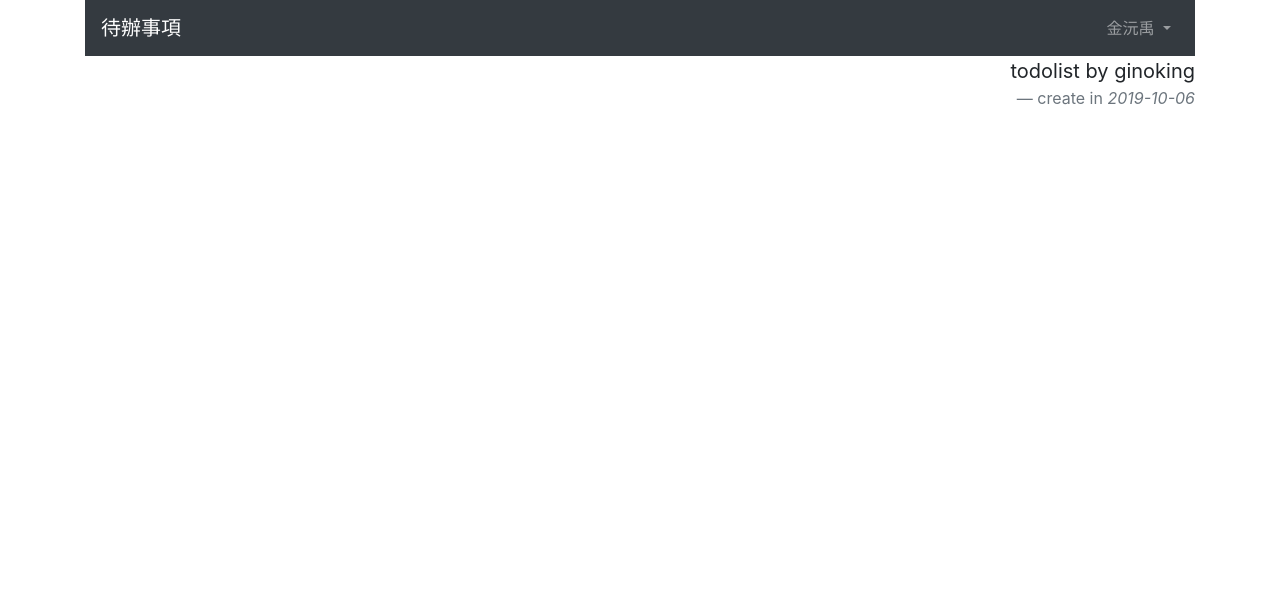
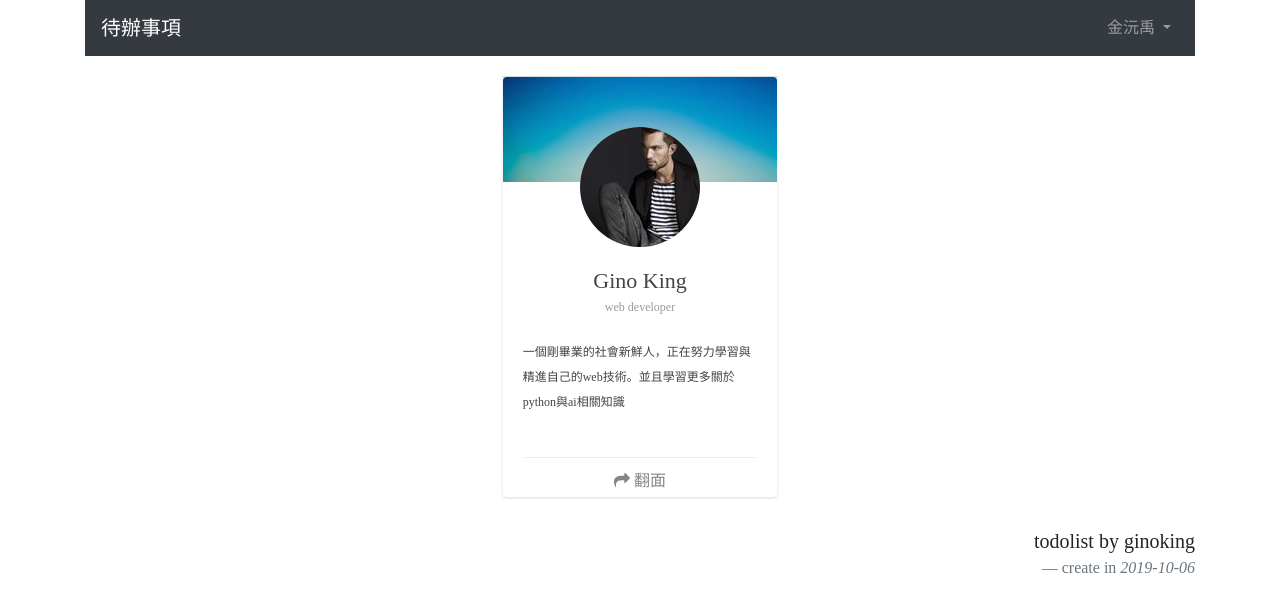
Before and after one commit to ginoking/todolist, a PHP site: page /profile in a window 1280 px wide. Shown: the top 612 px of the page. Run offline with PHP 8.4, Linux system fonts and the light colour scheme; a user stored in the database is signed in; data comes from the database, SQL or seed files in the repository; some libraries are stand-ins or nearby versions.

Commit message:
profile update

```diff
--- a/sideproject/templates/base.html
+++ b/sideproject/templates/base.html
@@ -4,16 +4,16 @@
 	<meta charset="utf-8">
 	<title>sideproject_待辦事項</title>
 	<!-- bootstrap -->
-	<link rel="stylesheet" type="text/css" href="/css/bootstrap.css">
-	<link rel="stylesheet" type="text/css" href="/css/style.css">
+	<link rel="stylesheet" type="text/css" href="templates/css/bootstrap.css">
+	<link rel="stylesheet" type="text/css" href="templates/css/style.css">
 	<script src="https://code.jquery.com/jquery-3.3.1.slim.min.js" integrity="sha384-q8i/X+965DzO0rT7abK41JStQIAqVgRVzpbzo5smXKp4YfRvH+8abtTE1Pi6jizo" crossorigin="anonymous"></script>
 	<script src="https://cdnjs.cloudflare.com/ajax/libs/popper.js/1.14.6/umd/popper.min.js" integrity="sha384-wHAiFfRlMFy6i5SRaxvfOCifBUQy1xHdJ/yoi7FRNXMRBu5WHdZYu1hA6ZOblgut" crossorigin="anonymous"></script>
 	<script src="https://stackpath.bootstrapcdn.com/bootstrap/4.2.1/js/bootstrap.min.js" integrity="sha384-B0UglyR+jN6CkvvICOB2joaf5I4l3gm9GU6Hc1og6Ls7i6U/mkkaduKaBhlAXv9k" crossorigin="anonymous"></script>
 	<!-- font-awesome -->
 	<link rel="stylesheet" href="https://cdnjs.cloudflare.com/ajax/libs/font-awesome/4.7.0/css/font-awesome.min.css">
-	<script type="text/javascript" src="/js/jquery.cookie.js"></script>
+	<script type="text/javascript" src="templates/js/jquery.cookie.js"></script>
 	<!-- animate.css -->
-	<link rel="stylesheet" type="text/css" href="/css/animate.css">
+	<link rel="stylesheet" type="text/css" href="templates/css/animate.css">
 	<script type="text/javascript">
 		//警告訊息
 		$(function(){
@@ -39,7 +39,22 @@
 				}
 			})
 		}
+
+		function rotateCard(btn){
+        var $card = $(btn).closest('.card-container');
+        console.log($card);
+        if($card.hasClass('hover')){
+            $card.removeClass('hover');
+        } else {
+            $card.addClass('hover');
+        }
+    }
 	</script>
+	<style type="text/css">
+		* {
+			/*border: 1px solid*/
+		}
+	</style>
 </head>
 <body>
 	<div class="container">
--- a/sideproject/templates/css/style.css
+++ b/sideproject/templates/css/style.css
@@ -1,6 +1,9 @@
 * {
-	/*border: 1px solid;*/
+	font-family: 微軟正黑體
 }
+
+
+/*          checkbox          */
 [type=checkbox]:checked,
 [type=checkbox]:not(:checked) {
 	cursor: none;
@@ -53,3 +56,183 @@
     transform: rotate(40deg);
     transform-origin: 100% 100%;
 }
+/*          checkbox          */
+.center {
+    display: flex;
+    justify-content: center;
+    align-items: center;
+    margin-top: 10px;
+}
+/*          rotate_profile          */
+.card-container, .front, .back {
+    width: 100%;
+    height: 420px;
+    border-radius: 4px;
+}
+.card {
+    background: none repeat scroll 0 0 #fff;
+    border-radius: 4px;
+    color: #444;
+}
+.card .cover{
+    height: 105px;
+    overflow: hidden;
+    border-radius: 4px 4px 0 0 ;
+}
+.card .cover img {
+    width: 100%;
+}
+.card .user {
+    border-radius: 50%;
+    display: block;
+    height: 120px;
+    width: 120px;
+    margin: -55px auto 0;
+    overflow: hidden;
+}
+.card .user img {
+    background: none repeat scroll 0 0 #fff;
+    border: 4px solid #fff
+    width: 100%;
+}
+.card .content {
+    background-color: rgba(0, 0, 0, 0);
+    box-shadow: none;
+    padding: 10px 20px 20px;
+}
+.card .content .main {
+    min-height: 160px;
+}
+.card .content .main p {
+    font-size: 12px;
+    line-height: 25px;
+}
+.card .back .content .main {
+    height: 215px;
+}
+.card .name {
+    font-size: 22px;
+    line-height: 28px;
+    margin: 10px 0 0 ;
+    text-align: center;
+    text-transform: capitalize;
+}
+.card .name input{
+    display: inline-block;
+    font-size: 22px;
+    border: 0;
+    /*width: 200px;*/
+    text-align: center;
+    text-transform: capitalize;
+}
+
+.card h5 {
+    margin: 5px 0;
+    font-weight: 400;
+    line-height: 20px;
+}
+
+.card .profession {
+    color: #999;
+    text-align: center;
+    margin-bottom: 20px;
+}
+.card .footer {
+    border-top: 1px solid #eee;
+    color: #999;
+    margin: 30px 0 0 ;
+    padding: 10px 0 0 ;
+    text-align: center;
+}
+
+.card .footer .social-links {
+    font-size: 18px;
+}
+.card .footer .social-links a{
+    margin: 0 0
+}
+.card .footer .btn-simple {
+    margin-top: -6px;
+}
+.card .header {
+    padding: 15px 20px ;
+    height: 90px;
+}
+.card .motto {
+    border-bottom: 1px solid #eee;
+    color: #999;
+    font-size: 16px;
+    font-weight: 600;
+    padding-bottom: 10px;
+    text-align: center;
+}
+.card-container {
+      -webkit-perspective: 800px;
+   -moz-perspective: 800px;
+     -o-perspective: 800px;
+        perspective: 800px;
+        margin-bottom: 30px;
+}
+.card-container:not(.manual-flip):hover .card,
+.card-container.hover.manual-flip .card{
+    -webkit-transform: rotateY( 180deg );
+-moz-transform: rotateY( 180deg );
+ -o-transform: rotateY( 180deg );
+    transform: rotateY( 180deg );
+}
+.card {
+     -webkit-transition: -webkit-transform .5s;
+   -moz-transition: -moz-transform .5s;
+     -o-transition: -o-transform .5s;
+        transition: transform .5s;
+-webkit-transform-style: preserve-3d;
+   -moz-transform-style: preserve-3d;
+     -o-transform-style: preserve-3d;
+        transform-style: preserve-3d;
+    position: relative;
+}
+.front, .back {
+    -webkit-backface-visibility: hidden;
+   -moz-backface-visibility: hidden;
+     -o-backface-visibility: hidden;
+        backface-visibility: hidden;
+    position: absolute;
+    top: 0;
+    left: 0;
+    background-color: #FFF;
+    box-shadow: 0 1px 3px 0 rgba(0, 0, 0, 0.14);
+}
+.front {
+    z-index: 2;
+}
+.back {
+        -webkit-transform: rotateY( 180deg );
+   -moz-transform: rotateY( 180deg );
+     -o-transform: rotateY( 180deg );
+        transform: rotateY( 180deg );
+        z-index: 3;
+}
+
+.back .btn-simple{
+    position: absolute;
+    left: 0;
+    bottom: 4px;
+}
+
+/*          rotate_profile          */
+
+.btn-simple{
+    opacity: .8;
+    color: #666666;
+    background-color: transparent;
+}
+
+.btn-simple:hover,
+.btn-simple:focus{
+    background-color: transparent;
+    box-shadow: none;
+    opacity: 1;
+}
+.btn-simple i{
+    font-size: 16px;
+}
--- a/sideproject/templates/profile.html
+++ b/sideproject/templates/profile.html
@@ -1,3 +1,64 @@
 {% extends 'base.html'%}
 {% block content %}
+<div class="row center">
+	<div class="col-md-10 center">
+		<div class="col-md-4">
+			<div class="card-container manual-flip">
+				<div class="card">
+					<div class="front">
+						<div class="cover">
+							<img src="templates/images/rotating_card_thumb2.png">
+						</div>
+						<div class="user">
+							<img src="templates/images/rotating_card_profile3.png" class="img-circle">
+						</div>
+						<div class="content">
+							<div class="main">
+								<h3 class="name">gino king</h3>
+								<p class="profession">web developer</p>
+								<p class="text-cenetr">
+									一個剛畢業的社會新鮮人，正在努力學習與精進自己的web技術。並且學習更多關於python與ai相關知識
+								</p>
+							</div>
+							<div class="footer">
+								<button class="btn btn-simple" onclick="rotateCard(this)">
+                                    <i class="fa fa-mail-forward"></i> 翻面
+                                </button>
+							</div>
+						</div>
+					</div>
+					<div class="back">
+						<div class="header">
+							<h5 class="motto">
+								"選你所愛，愛你所選"
+							</h5>
+						</div>
+						<div class="content">
+							<div class="main">
+								<h4 class="text-center">
+									Job Description
+								</h4>
+								<p>
+									奇加互動測試工程師:進行壓力測試、效能測試、滲透測試、原始碼掃描<br>
+									php後端工程師:利用twig、nginx、mysql進行網頁程式撰寫
+								</p>
+							</div>
+
+						</div>
+						<div class="footer">
+							<button class="btn btn-simple" rel="tooltip" title="Flip Card" onclick="rotateCard(this)">
+                                <i class="fa fa-reply"></i> Back
+                            </button>
+							<div class="social-links" style="float: right;">
+								<a href="https://creative-tim.com" class="facebook"><i class="fa fa-facebook fa-fw"></i></a>
+                                <a href="https://creative-tim.com" class="google"><i class="fa fa-google-plus fa-fw"></i></a>
+                                <a href="https://creative-tim.com" class="twitter"><i class="fa fa-twitter fa-fw"></i></a>
+							</div>
+						</div>
+					</div>
+				</div>
+			</div>
+		</div>
+	</div>
+</div>
 {% endblock %}
```
Also changed, not shown: sideproject/templates/images/rotating_card_profile3.png (added), sideproject/templates/images/rotating_card_thumb2.png (added).
